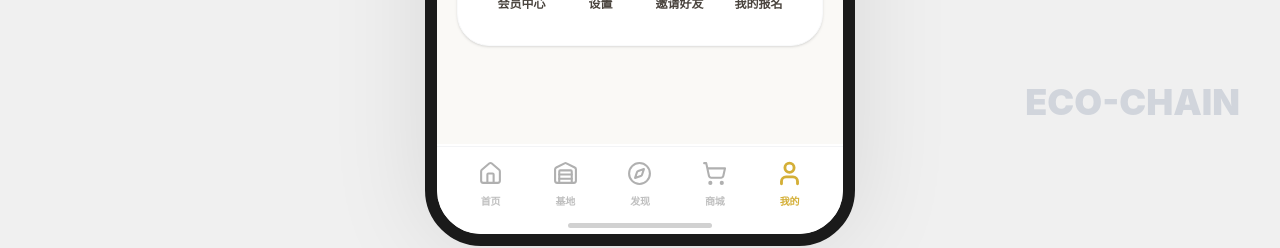
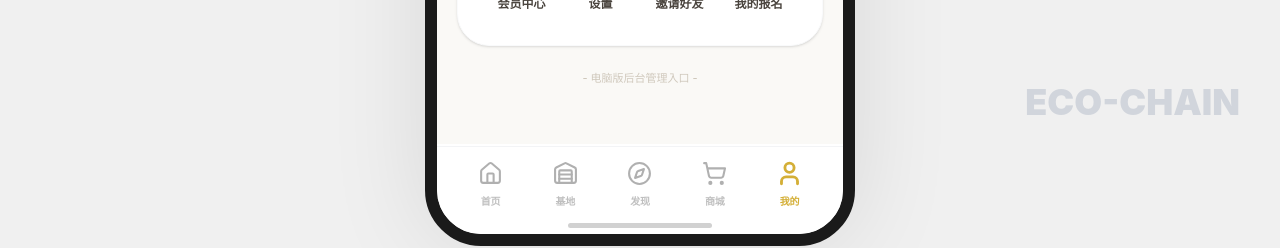
Before and after one commit to jietang9458-dev/zxdj, a React (Vite) app: page /mine in a window 1280 px wide. Shown: the part 638-886 px from the top of the page. Built offline with nearby package versions, Linux system fonts and the light colour scheme; no server answers.

Commit message:
feat: Add admin entry point and improve mine section
Introduces a direct link to the admin portal from the user's "Mine" page and adjusts the spacing of the "My Rights" section for better visual hierarchy.

```diff
--- a/src/App.tsx
+++ b/src/App.tsx
@@ -36,10 +36,12 @@ export default function App() {
       <UserProvider>
         <CMSProvider>
           <Router>
+            <Routes>
+              <Route path="/admin/*" element={<Admin />} />
+              <Route path="*" element={
                 <Layout>
                   <Routes>
                     <Route path="/" element={<Home />} />
-                <Route path="/admin" element={<Admin />} />
                     <Route path="/base" element={<BaseList />} />
                     <Route path="/base/:id" element={<BaseDetail />} />
                     <Route path="/discover" element={<Discover />} />
@@ -84,6 +86,8 @@ export default function App() {
                     <Route path="/settings/about" element={<AboutUs />} />
                   </Routes>
                 </Layout>
+              } />
+            </Routes>
           </Router>
         </CMSProvider>
       </UserProvider>
--- a/src/pages/Mine.tsx
+++ b/src/pages/Mine.tsx
@@ -69,7 +69,7 @@ export default function Mine() {
       </div>
 
       {/* Section: Rights */}
-      <div className="mx-5 mb-10 bg-white dark:bg-[#2A1D0F] rounded-[32px] p-8 shadow-sm border border-gray-50 dark:border-white/5">
+      <div className="mx-5 mb-6 bg-white dark:bg-[#2A1D0F] rounded-[32px] p-8 shadow-sm border border-gray-50 dark:border-white/5">
         <h3 className="text-[16px] font-black text-[#1A1108] dark:text-white mb-8">我的权益</h3>
         <div className="grid grid-cols-4 gap-4">
           {RightsIcons.map((item, idx) => (
@@ -80,6 +80,20 @@ export default function Mine() {
           ))}
         </div>
       </div>
+
+      {/* Admin Portal Entry */}
+      <div className="flex justify-center pb-12">
+        <button
+          onClick={() => {
+            // Forcing navigation outside the mobile layout via window location
+            // so that if they were inside iframe, it hard-reloads the layout
+            window.location.href = '/admin';
+          }}
+          className="text-[11px] text-[#A69984] font-medium opacity-50 hover:opacity-100 transition-opacity"
+        >
+          - 电脑版后台管理入口 -
+        </button>
+      </div>
     </div>
   );
 }
```
Lines whose indentation alone changed are shown as unchanged.
